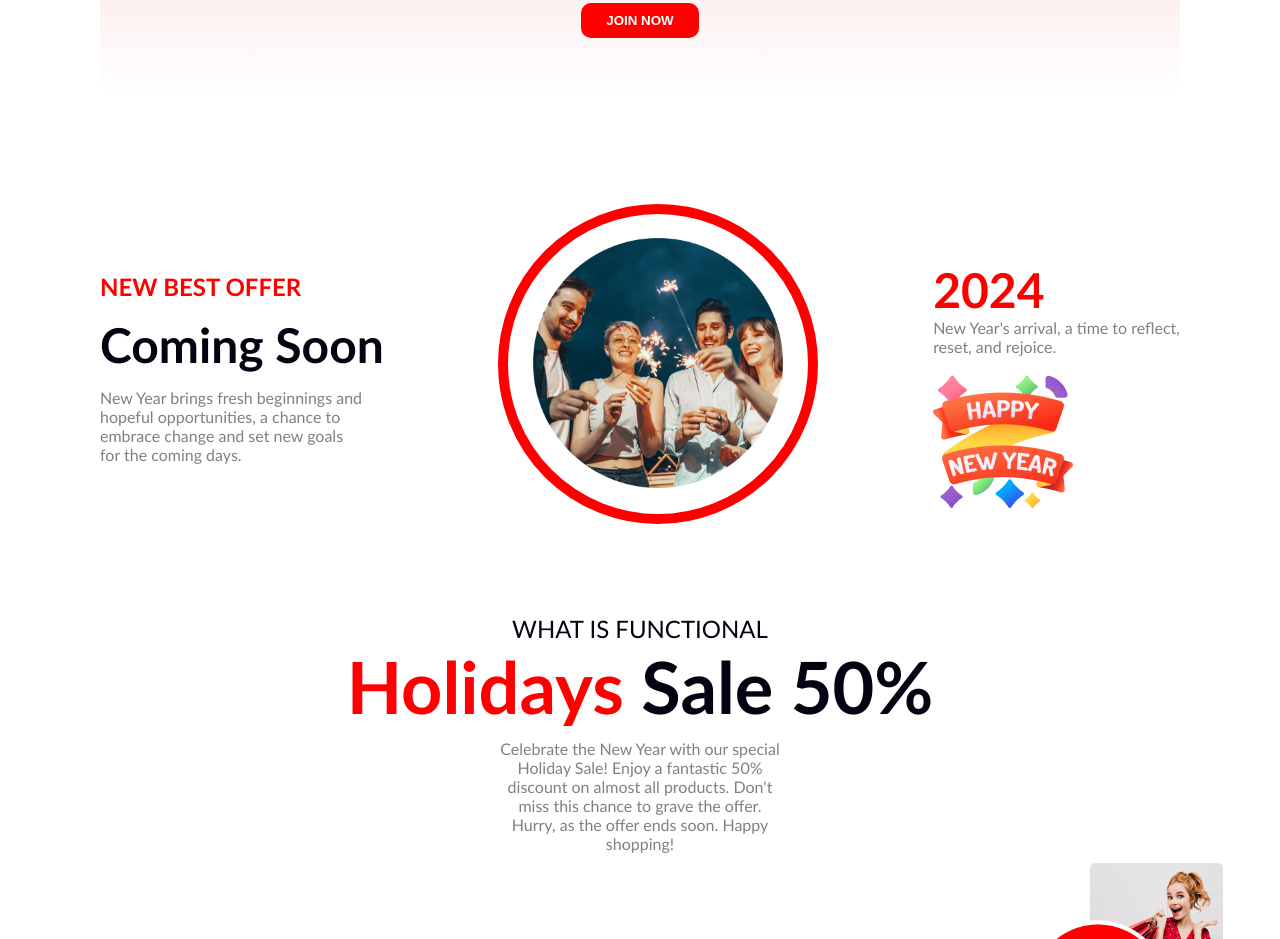
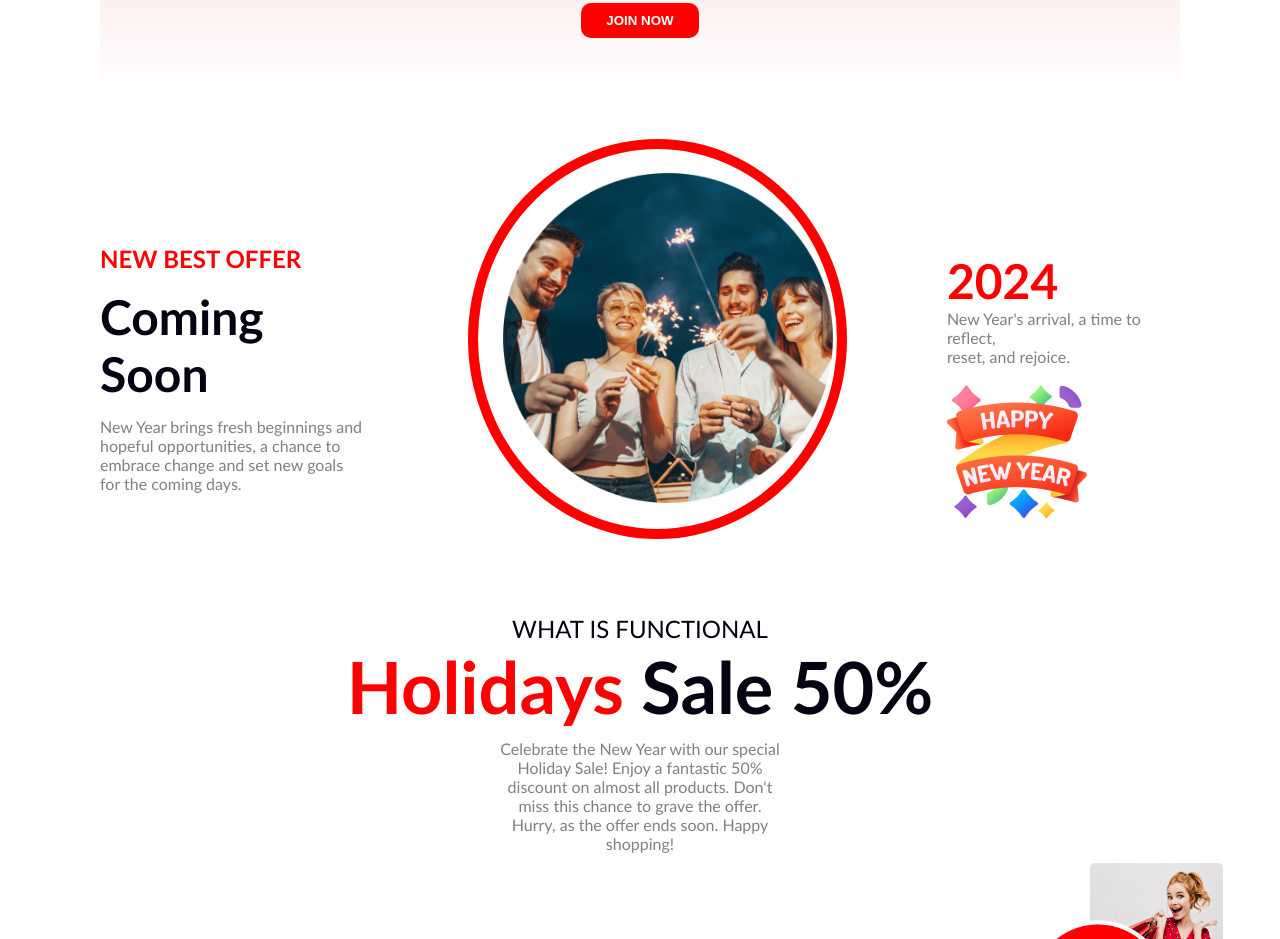
Before and after one commit to nokibularfinsiam/Online-Shop-design, a plain HTML site: page index.html in a window 1280 px wide. Shown: the part 2407-3346 px from the top of the page. Drawn offline with Linux system fonts and the light colour scheme.

Commit message:
Assignment-1

```diff
--- a/index.html
+++ b/index.html
@@ -60,7 +60,7 @@
             </div>
 
             <div class="page-5-2" >
-                <img src="./resources/Ellipse 1.png" style="height: 250px; width: 250px; padding-top: 24px; padding-left: 25px;">
+                <img src="./resources/Ellipse 1.png" style="height: 330px; width: 330px; padding-top: 24px; padding-left: 25px;">
             </div>
 
             <div class="page-5-3">
--- a/style.css
+++ b/style.css
@@ -128,9 +128,10 @@ body{
 
     margin-right: 100px;
     margin-left: 100px;
+    margin-bottom: 50px;
     border-radius: 100%;
-    width: 300px;
-    height:300px;
+    width: 380px;
+    height:380px;
     border: 10px #FF0000 solid;
 }
 
```
